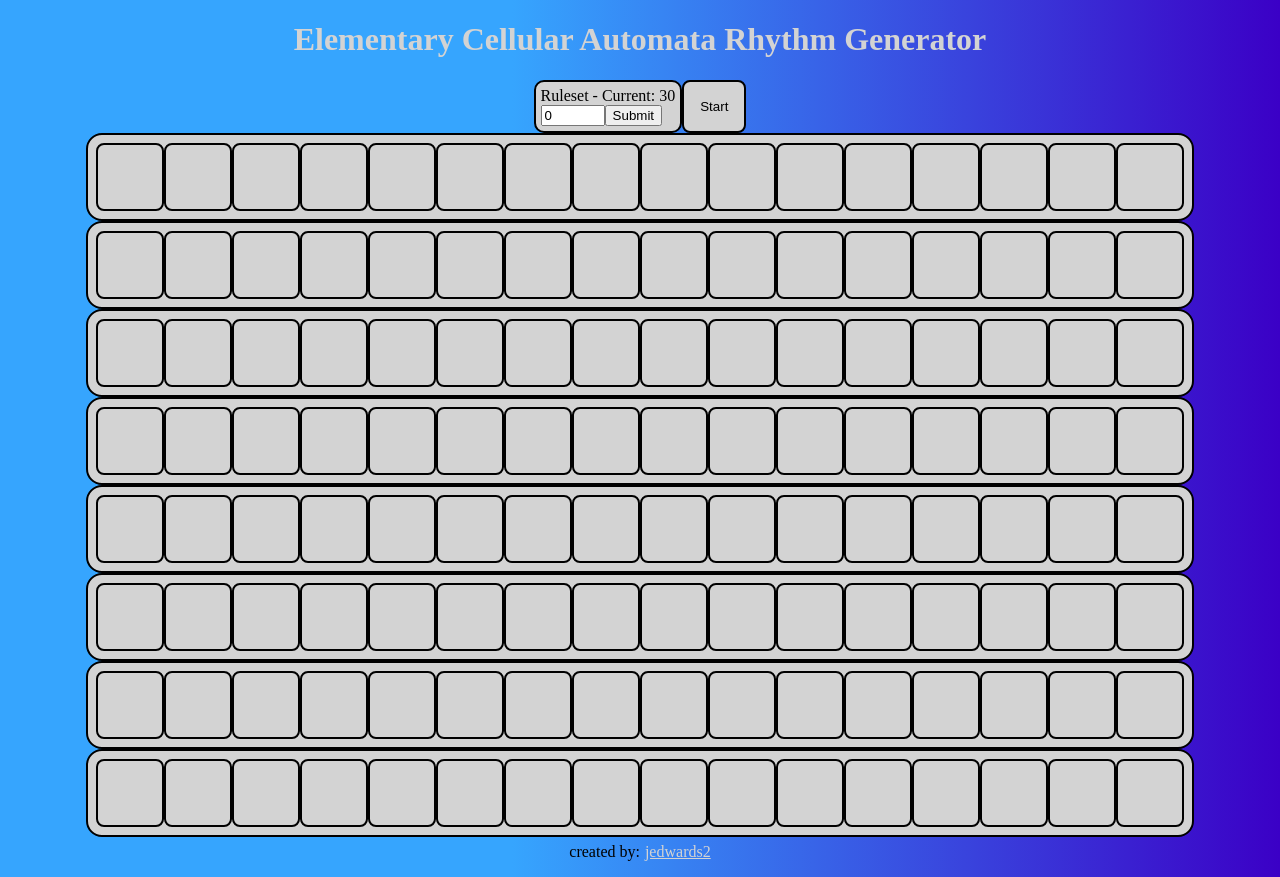
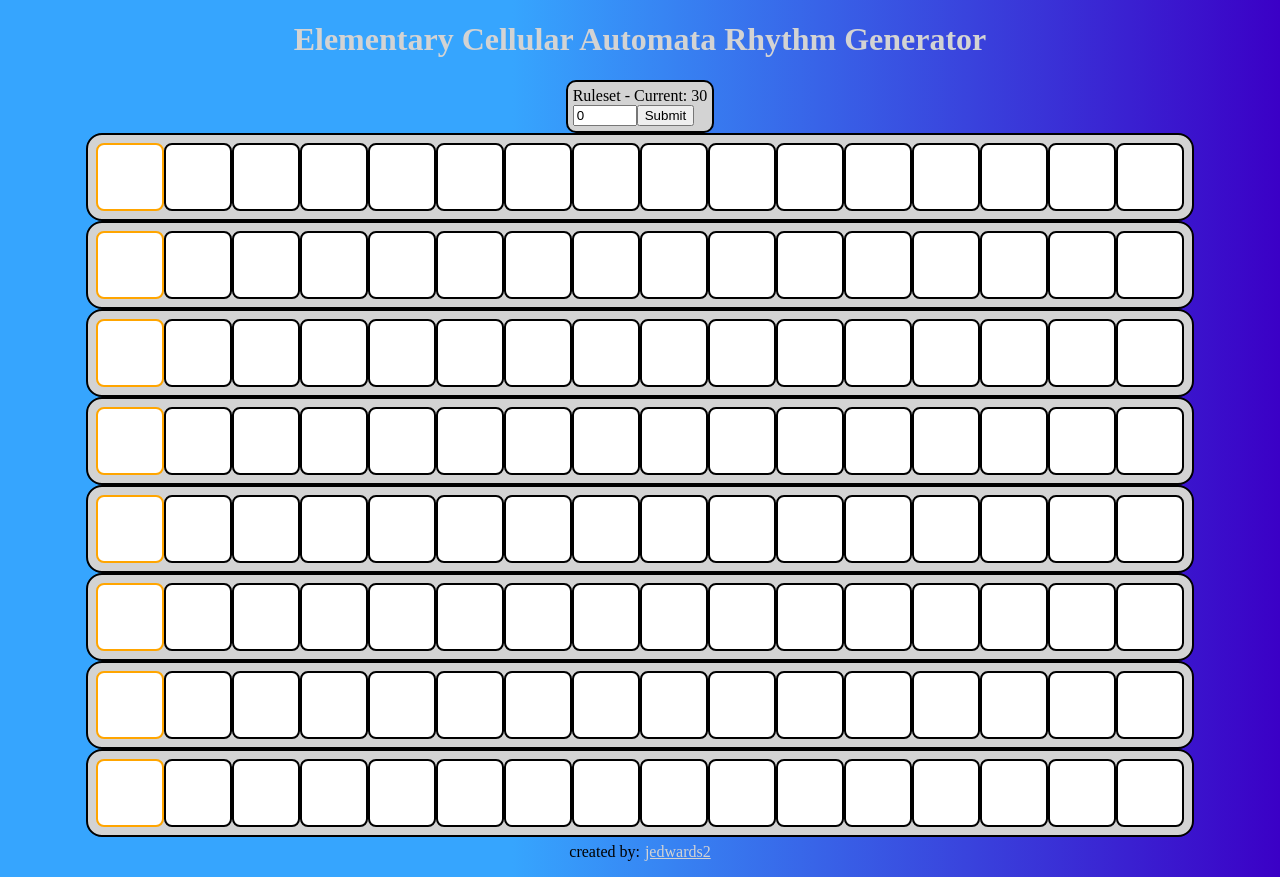
Before and after one commit to jedwards2/automata_rhythm_gen, a React (Create React App) app: page / in a window 1280 px wide. Built offline with nearby package versions, Linux system fonts and the light colour scheme.

Commit message:
grid and css functional

```diff
--- a/src/App.tsx
+++ b/src/App.tsx
@@ -3,10 +3,6 @@ import { useState, useEffect } from "react";
 import MusicBlock from "./components/MusicBlock";
 
 function App() {
-  //for checking that program loops properly
-  const [count, setCount] = useState(0);
-  //state for turning on/off
-  const [running, setRunning] = useState(false);
   //state for setting automata rule
   const [currentRule, setCurrentRule] = useState(30);
   //state for entire grid
@@ -40,13 +36,11 @@ function App() {
     for (let i = 0; i < 8; i++) {
       initialBlockState.push([])
     }
-    console.log(initialBlockState)
     for (let i = 0; i < 8; i++) {
       for (let j = 0; j < 16; j++) {
         initialBlockState[i].push(false);
       }
     }
-    console.log(initialBlockState)
     setGridState(initialBlockState)
   }, [])
 
@@ -55,6 +49,14 @@ function App() {
     let row = index.map((item, idx2) => {
       return (
         <MusicBlock
+          key={idx1 - idx2}
+          row={idx1}
+          col={idx2}
+          active={item}
+          gridState={gridState}
+          setGridState={setGridState}
+          switchBlock={switchBlock}
+          currentSelected={currentSelected[idx2]}
         />
       );
     });
@@ -65,26 +67,17 @@ function App() {
     );
   });
 
-  //turns clock on and off
-  function switchRunning() {
-
-  }
-  //universal playnote function to be passed into all blocks
-  // function playNote(note, synth, time) {
-  // synth.triggerAttackRelease(note, "8n", time);
-  // }
-
   //switches block between t/f and updates entire grid state
   //scientists may never know why second version doesn't work
   function switchBlock(row: any, column: any, gridState: any, setGridState: any) {
     let newState = [...gridState];
     newState[row][column] = !newState[row][column];
     setGridState(newState);
-    // setGridState((prevState) => {
-    //   let newState = [...prevState];
-    //   newState[row][column] = !newState[row][column];
-    //   return newState;
-    // });
+    setGridState((prevState: any) => {
+      let newState = [...prevState];
+      newState[row][column] = !newState[row][column];
+      return newState;
+    });
   }
 
   //takes in an integer and returns binary form
@@ -216,14 +209,11 @@ function App() {
               min="0"
               max="126"
               value={formState}
-            // onChange={(e) => setFormState(e.target.value)}
+              onChange={(e) => setFormState(Number(e.target.value))}
             ></input>
             <input type="submit" value="Submit"></input>
           </div>
         </form>
-        <button onClick={switchRunning} className="start-stop-button">
-          {running ? "Stop" : "Start"}
-        </button>
       </div>
 
       <div>{rows}</div>
--- a/src/components/MusicBlock.tsx
+++ b/src/components/MusicBlock.tsx
@@ -1,6 +1,8 @@
-const MusicBlock = () => {
+const MusicBlock = ({ row, col, active, gridState, setGridState, switchBlock, currentSelected }: any) => {
+  console.log(currentSelected)
   return (
-    <div className={`music-block`}>
+    <div className={`music-block ${active ? "on" : "off"} ${currentSelected ? "selected" : ""}`}
+      onClick={() => switchBlock(row, col, gridState, setGridState)}>
     </div>
   )
 }
```
